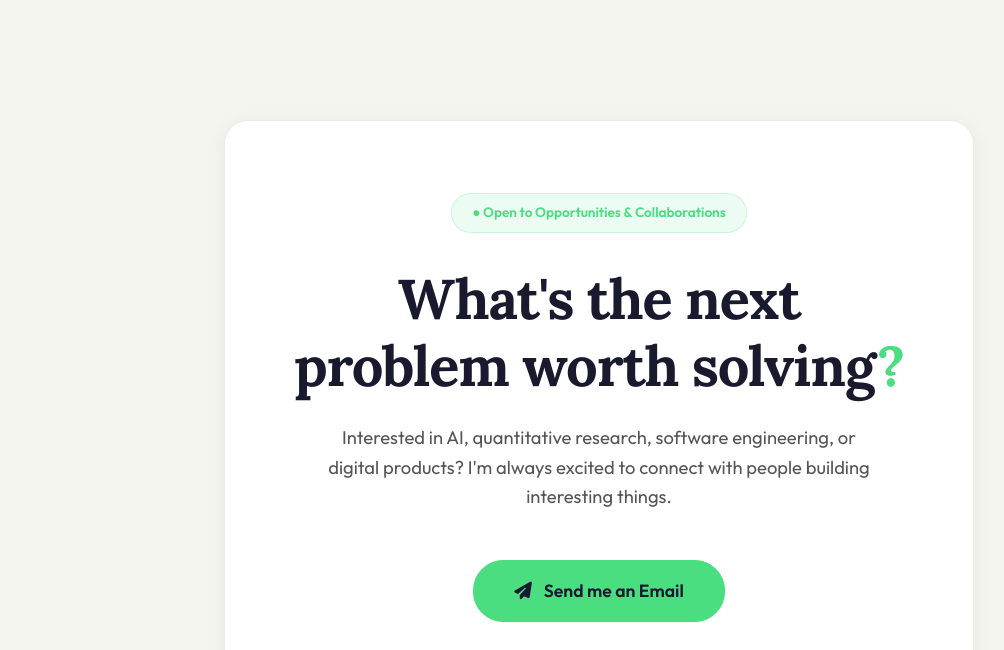
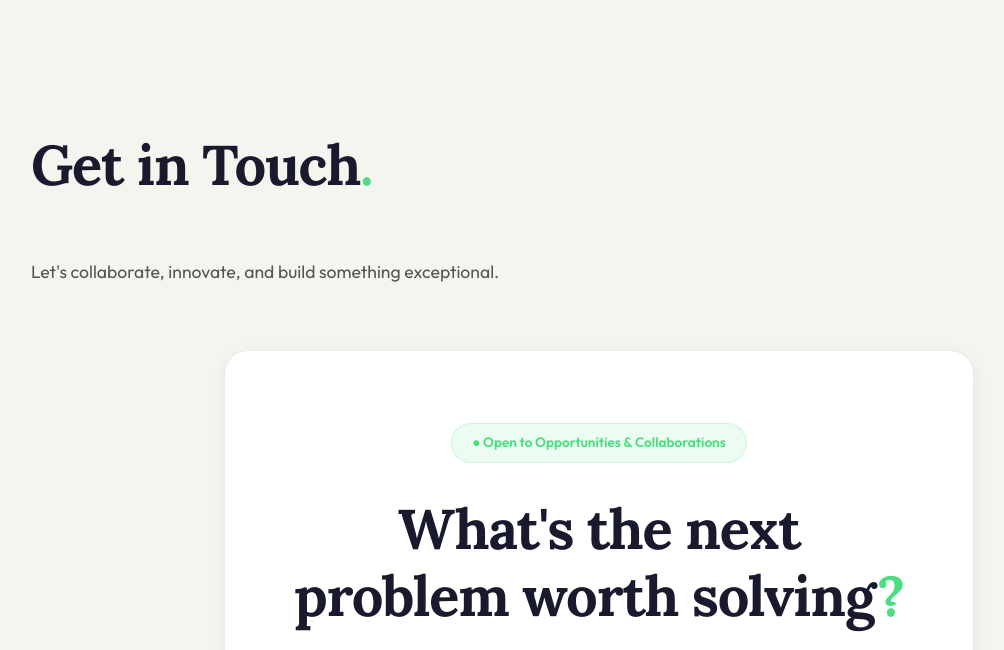
Before and after one commit to ehvivek/Portfolio, a plain HTML site: page index.html in a window 1280 px wide. Shown: the part 5820-6470 px from the top of the page, without its empty margins (41-1045 px from the left). Drawn offline with Linux system fonts and the light colour scheme.

Commit message:
feat: add section title to contact area to fill blank space

```diff
--- a/index.html
+++ b/index.html
@@ -573,6 +573,9 @@
     <!-- Contact Section -->
     <section id="contact" class="contact-section">
       <div class="section-container">
+        <h2 class="section-title">Get in Touch<span class="title-dot">.</span></h2>
+        <p class="section-subtitle" style="color: var(--light-text-secondary); margin-bottom: 4rem; margin-top: -1rem; font-size: 1.1rem;">Let's collaborate, innovate, and build something exceptional.</p>
+
         <div class="contact-card-centered">
           <div class="contact-tag"><span style="color: #4ade80;">●</span> Open to Opportunities & Collaborations</div>
           <h2 class="contact-title">What's the next<br>problem worth solving<span class="title-dot">?</span></h2>
```
